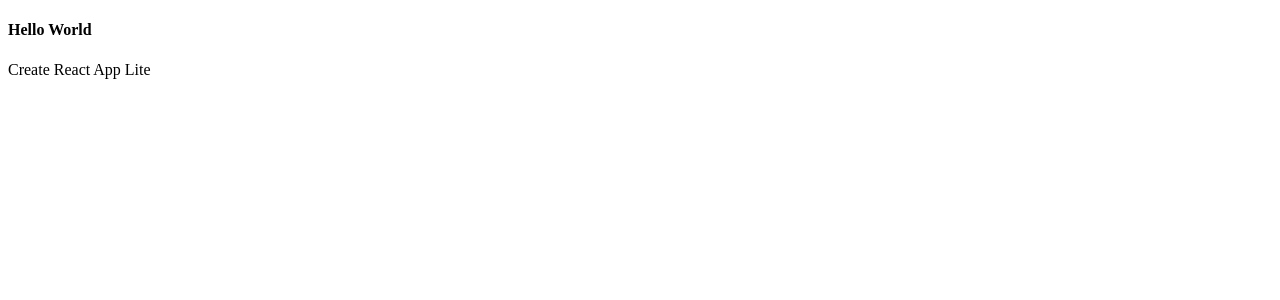
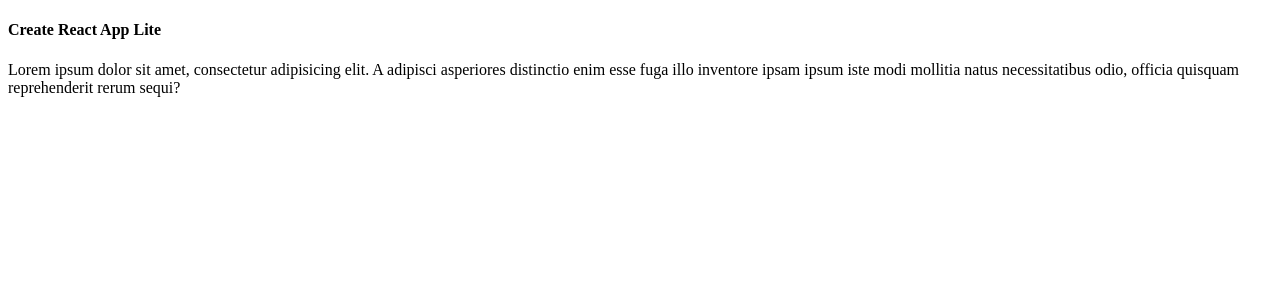
Before and after one commit to buuug7/create-react-app-lite, a React app: page / in a window 1280 px wide. Shown: the top 300 px of the page. Built offline with nearby package versions, Linux system fonts and the light colour scheme; the HTML template or start-up script is replaced by a standard one.

Commit message:
update webpack.config.js and HelloWorld.js

```diff
--- a/src/components/HelloWorld.js
+++ b/src/components/HelloWorld.js
@@ -3,8 +3,12 @@
 function HelloWorld () {
   return (
     <div className='HelloWorld'>
-      <h4>Hello World</h4>
-      <p>Create React App Lite</p>
+      <h4>Create React App Lite</h4>
+      <p>
+        Lorem ipsum dolor sit amet, consectetur adipisicing elit. A adipisci asperiores distinctio enim esse fuga illo
+        inventore ipsam ipsum iste modi mollitia natus necessitatibus odio, officia quisquam reprehenderit rerum
+        sequi?
+      </p>
     </div>
   );
 }
--- a/webpack.config.js
+++ b/webpack.config.js
@@ -1,10 +1,14 @@
-const path = require('path');
 const HtmlWebpackPlugin = require('html-webpack-plugin');
 
 module.exports = {
   entry: './src/index.js',
   plugins: [
-    new HtmlWebpackPlugin()
+    new HtmlWebpackPlugin({
+      title: 'create react app lite',
+      meta: {
+        viewport: 'width=device-width, user-scalable=no, initial-scale=1.0, maximum-scale=1.0, minimum-scale=1.0'
+      }
+    })
   ],
   devServer: {
     contentBase: './dist'
```
